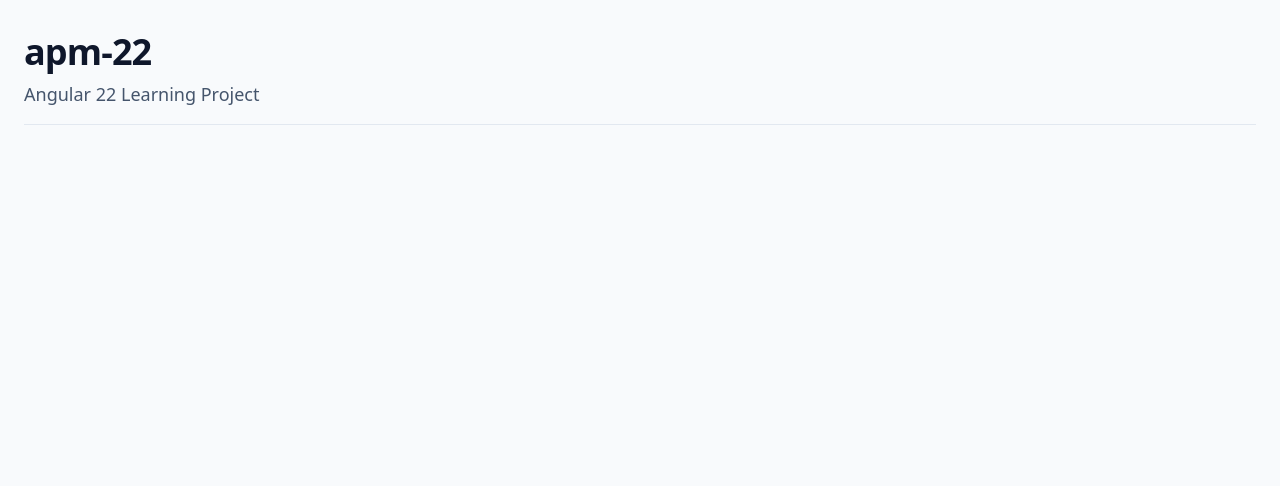
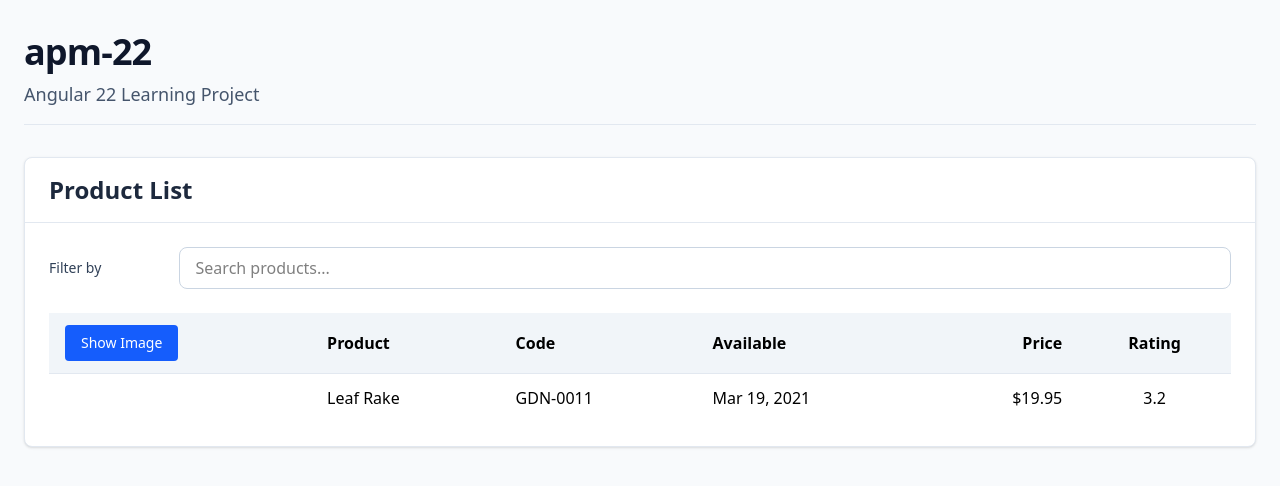
Before and after one commit to sigmakumarwadbude/apm-22, an Angular app: page /products in a window 1280 px wide. Before the commit this address led to /. Shown: the top 486 px of the page. Built offline with nearby package versions, Linux system fonts and the light colour scheme.

Commit message:
feat: implement ProductList component with routing and initial tests

```diff
--- /dev/null
+++ b/src/app/products/product-list/product-list.html
@@ -0,0 +1,120 @@
+<section class="rounded-lg border border-slate-200 bg-white shadow">
+  <!-- Header -->
+  <header class="border-b border-slate-200 px-6 py-4">
+    <h2 class="text-2xl font-semibold text-slate-800">
+      {{ pageTitle() }}
+    </h2>
+  </header>
+
+  <!-- Content -->
+  <div class="space-y-6 p-6">
+
+    <!-- Filter -->
+    <div class="flex flex-col gap-4 md:flex-row md:items-center">
+      <label
+        for="filter"
+        class="w-full text-sm font-medium text-slate-700 md:w-32"
+      >
+        Filter by
+      </label>
+
+      <input
+        id="filter"
+        type="text"
+        [ngModel]="listFilter()"
+        (ngModelChange)="listFilter.set($event)"
+        placeholder="Search products..."
+        class="w-full rounded-lg border border-slate-300 px-4 py-2 focus:border-blue-500 focus:outline-none focus:ring-2 focus:ring-blue-200"
+      />
+    </div>
+
+    @if (listFilter()) {
+      <p class="text-sm text-slate-600">
+        Filtered by:
+        <span class="font-semibold">{{ listFilter() }}</span>
+      </p>
+    }
+
+    @if (products().length) {
+
+      <div class="overflow-x-auto">
+
+        <table class="min-w-full divide-y divide-slate-200">
+
+          <thead class="bg-slate-100">
+            <tr>
+              <th class="px-4 py-3 text-left">
+                <button
+                  type="button"
+                  (click)="toggleImage()"
+                  class="rounded bg-blue-600 px-4 py-2 text-sm font-medium text-white transition hover:bg-blue-700"
+                >
+                  {{ showImage() ? 'Hide' : 'Show' }} Image
+                </button>
+              </th>
+
+              <th class="px-4 py-3 text-left">Product</th>
+              <th class="px-4 py-3 text-left">Code</th>
+              <th class="px-4 py-3 text-left">Available</th>
+              <th class="px-4 py-3 text-right">Price</th>
+              <th class="px-4 py-3 text-center">Rating</th>
+            </tr>
+          </thead>
+
+          <tbody class="divide-y divide-slate-100 bg-white">
+
+            @for (product of products(); track product.productId) {
+              <tr class="hover:bg-slate-50">
+
+                <td class="px-4 py-3">
+
+                  @if (showImage()) {
+                    <img
+                      [src]="product.imageUrl"
+                      [alt]="product.productName"
+                      [title]="product.productName"
+                      class="h-12 w-12 rounded object-cover"
+                    />
+                  }
+
+                </td>
+
+                <td class="px-4 py-3 font-medium">
+                  {{ product.productName }}
+                </td>
+
+                <td class="px-4 py-3">
+                  {{ product.productCode }}
+                </td>
+
+                <td class="px-4 py-3">
+                  {{ product.releaseDate | date }}
+                </td>
+
+                <td class="px-4 py-3 text-right">
+                  {{ product.price | currency }}
+                </td>
+
+                <td class="px-4 py-3 text-center">
+                  {{ product.starRating }}
+                </td>
+
+              </tr>
+            }
+
+          </tbody>
+
+        </table>
+
+      </div>
+
+    } @else {
+
+      <div class="rounded-lg border border-dashed border-slate-300 py-10 text-center text-slate-500">
+        No products found.
+      </div>
+
+    }
+
+  </div>
+</section>
--- /dev/null
+++ b/src/app/products/product-list/product-list.ts
@@ -0,0 +1,32 @@
+import { CommonModule } from '@angular/common';
+import { Component, signal } from '@angular/core';
+import { FormsModule } from '@angular/forms';
+
+@Component({
+  selector: 'app-product-list',
+  imports: [CommonModule, FormsModule],
+  templateUrl: './product-list.html',
+})
+export class ProductList {
+  pageTitle = signal('Product List');
+
+  showImage = signal(false);
+  listFilter = signal('');
+
+  products = signal([
+    {
+      productId: 1,
+      productName: 'Leaf Rake',
+      productCode: 'GDN-0011',
+      releaseDate: 'March 19, 2021',
+      description: 'Leaf rake with 48-inch wooden handle.',
+      price: 19.95,
+      starRating: 3.2,
+      imageUrl: 'assets/images/leaf_rake.png',
+    },
+  ]);
+
+  toggleImage() {
+    this.showImage.update(s => !s)
+  }
+}
```
Also changed, not shown: src/app/app.routes.ts (+6 -1 lines), 1 other file (tests, documents, lock files or other folders).
